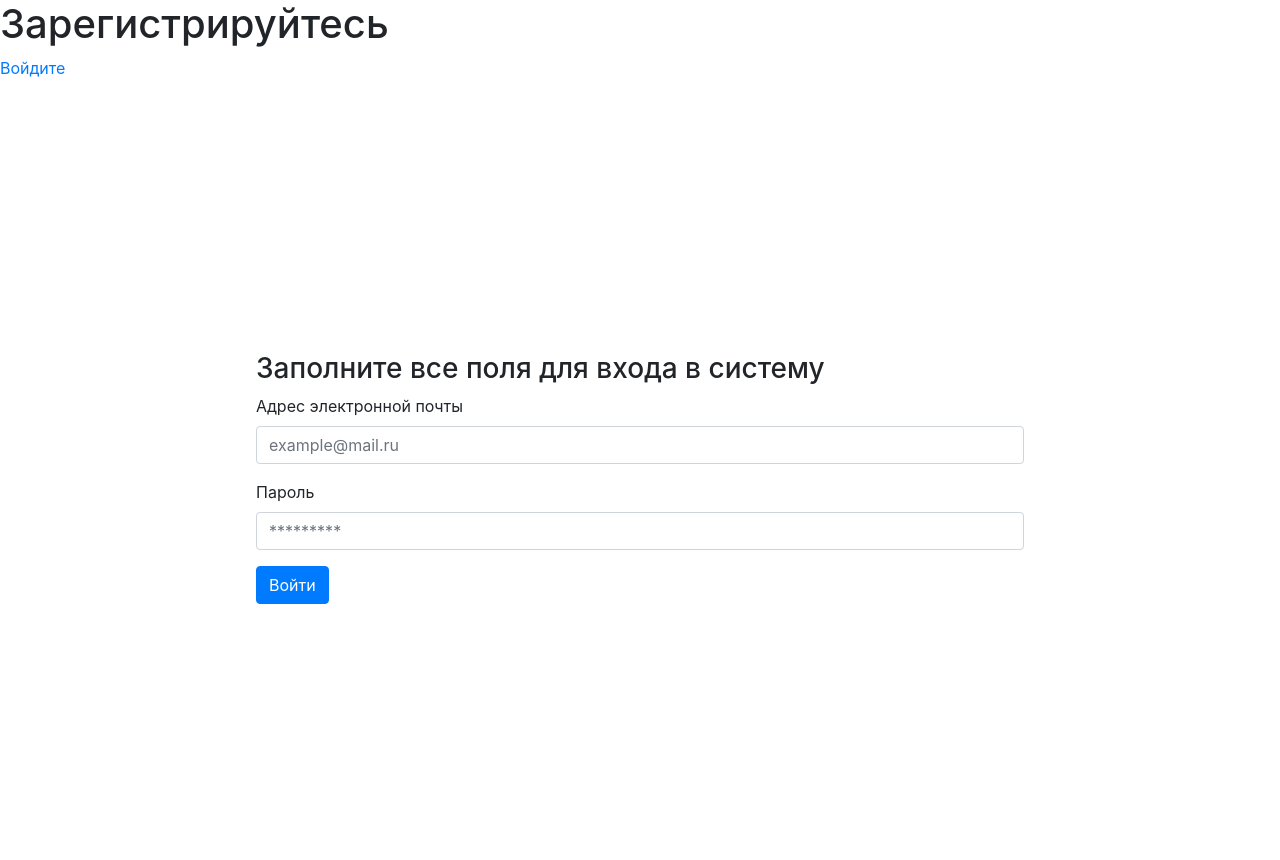
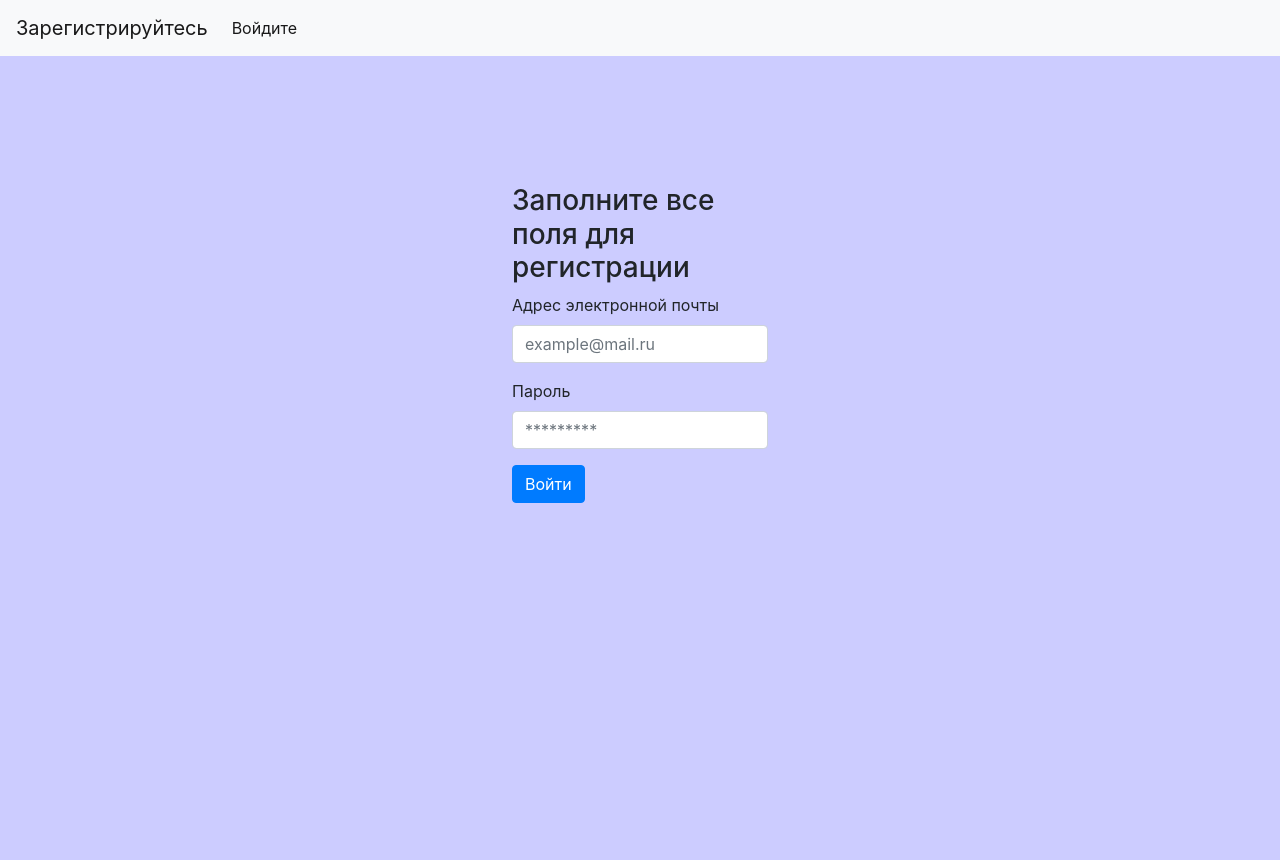
Before and after one commit to kirill98731/Grid_and_cloud, a Django app: page /sign/ in a window 1280 px wide. After the commit the page ends 503 px from the top, so only its background shows below. Run offline with Django 3.2, Linux system fonts and the light colour scheme; some libraries are stand-ins or nearby versions.

Commit message:
add front

```diff
--- a/worker/models.py
+++ b/worker/models.py
@@ -3,10 +3,11 @@ from django.contrib.auth.models import User
 
 
 class Task(models.Model):
-    name = models.CharField(max_length=100, default = '')
-    type = models.CharField(max_length=100, default ='')
+    name = models.CharField(max_length=100, default='')
+    type = models.CharField(max_length=100, default='')
     input_data = models.CharField(max_length=100)
     status = models.BooleanField()
+    answer = models.CharField(max_length=100, default='')
     user = models.ForeignKey(User, on_delete=models.CASCADE)
 
     def __str__(self):
--- a/worker/templates/worker/sign.html
+++ b/worker/templates/worker/sign.html
@@ -5,16 +5,40 @@
     <title>Title</title>
     <link rel="stylesheet" href="https://stackpath.bootstrapcdn.com/bootstrap/4.3.1/css/bootstrap.min.css" integrity="sha384-ggOyR0iXCbMQv3Xipma34MD+dH/1fQ784/j6cY/iJTQUOhcWr7x9JvoRxT2MZw1T" crossorigin="anonymous">
 </head>
+
+<style>
+
+    body {
+        background: #CCCCFF;
+    }
+    .send{
+        margin-left: 40%;
+        margin-right: 40%;
+        margin-top: 10%;
+    }
+
+</style>
+
 <body>
 
-<h1>Зарегистрируйтесь</h1>
-<a href="/login/">Войдите</a>
+<nav class="navbar navbar-expand-lg navbar-light bg-light">
+  <a class="navbar-brand" href="/sign/">Зарегистрируйтесь</a>
 
-<form action="/sign/" method="post" style="padding: 20%">
+  <div class="collapse navbar-collapse" id="navbarSupportedContent">
+    <ul class="navbar-nav mr-auto">
+      <li class="nav-item active">
+        <a class="nav-link" href="/login/">Войдите<span class="sr-only">(current)</span></a>
+      </li>
+    </ul>
+  </div>
+</nav>
+
+
+<form action="/sign/" method="post" class="send">
     <p style="color: red">{{ message }}</p>
     {% csrf_token %}
   <div class="form-group">
-      <h3>Заполните все поля для входа в систему</h3>
+      <h3>Заполните все поля для регистрации</h3>
     <label for="exampleInputEmail1">Адрес электронной почты</label>
     <input type="text" class="form-control" id="exampleInputEmail1" name="user" aria-describedby="emailHelp" placeholder="example@mail.ru" required>
   </div>
--- a/worker/views.py
+++ b/worker/views.py
@@ -47,6 +47,6 @@ def add(request) :
     task = Task(name=request.POST['name'], type=request.POST['type'], input_data=request.POST['input_data'], status=False, user=request.user)
     task.save()
     tasks_count = len(Task.objects.filter(status=False))
-    if tasks_count >= 2:
+    if tasks_count >= 5:
         subprocess.Popen("bash script.sh", shell=True)
     return redirect('/')
```
Also changed, not shown: worker/templates/worker/index.html (+63 -6 lines), worker/templates/worker/log.html (+27 -3 lines), worker/migrations/0003_task_answer.py (added).
